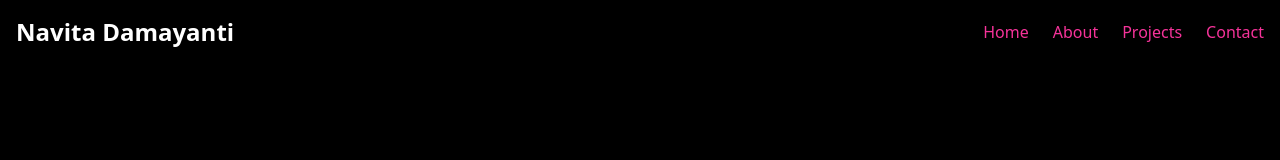
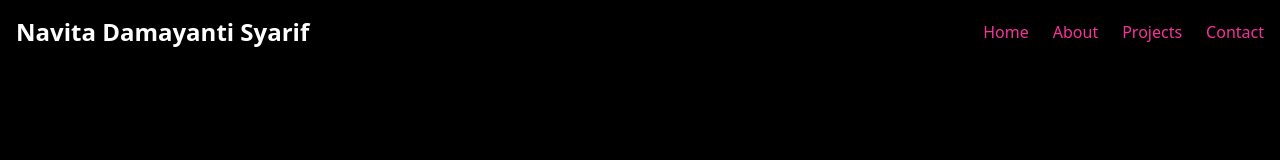
Before and after one commit to navitadamayantisyarif/Personal_Branding, a website: page index.html in a window 1280 px wide. Shown: the top 160 px of the page. Drawn offline with nearby package versions, Linux system fonts and the light colour scheme.

Commit message:
Update index.html

```diff
--- a/index.html
+++ b/index.html
@@ -18,7 +18,7 @@
     <nav class="bg-black p-4">
         <div class="container mx-auto flex justify-between items-center">
             <a class="text-2xl font-bold" href="#">
-                Navita Damayanti
+                Navita Damayanti Syarif
             </a>
         <div class="hidden md:flex space-x-6">
             <a class="text-pink-500 hover:text-pink-300" href="#">
```
